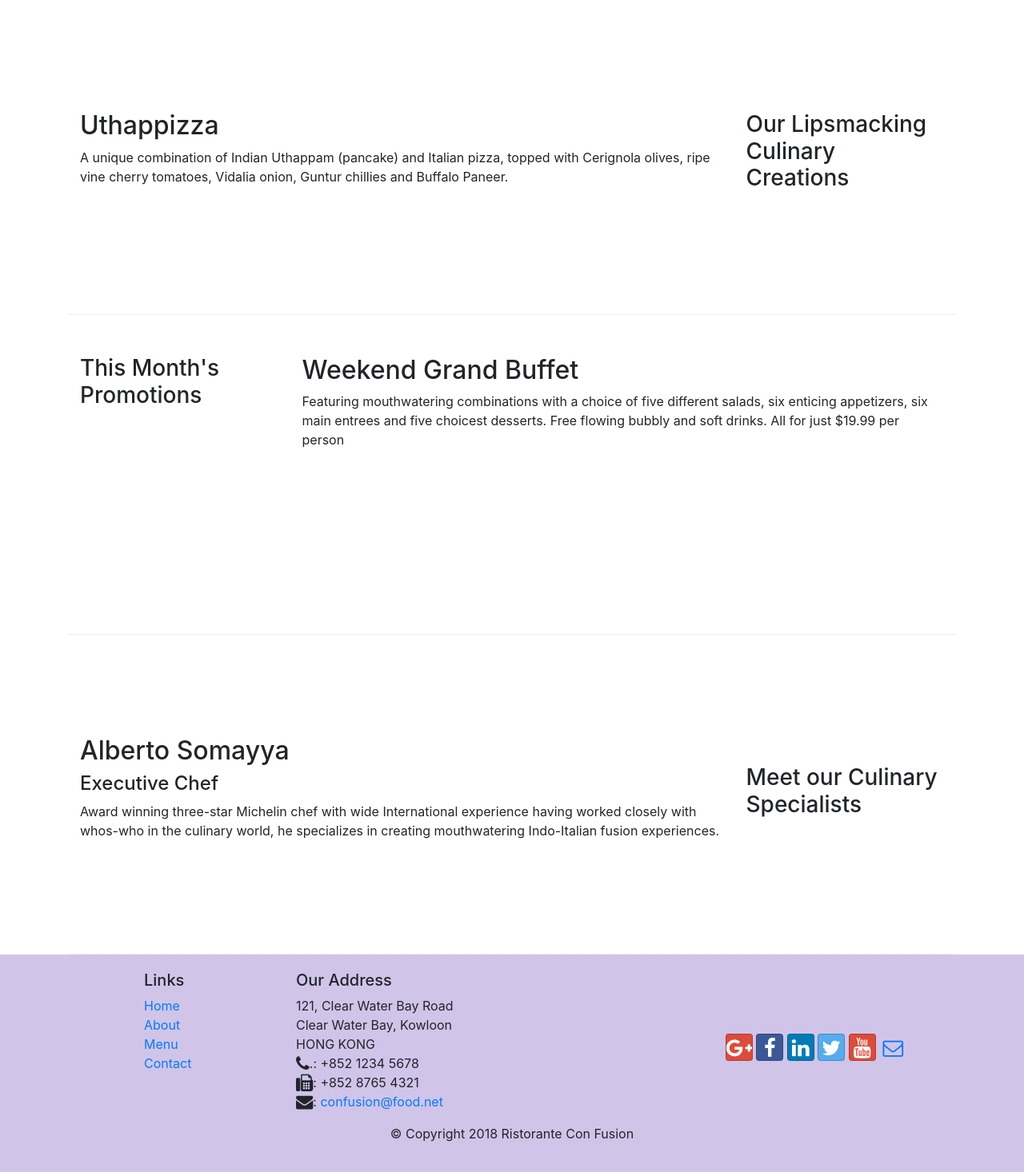
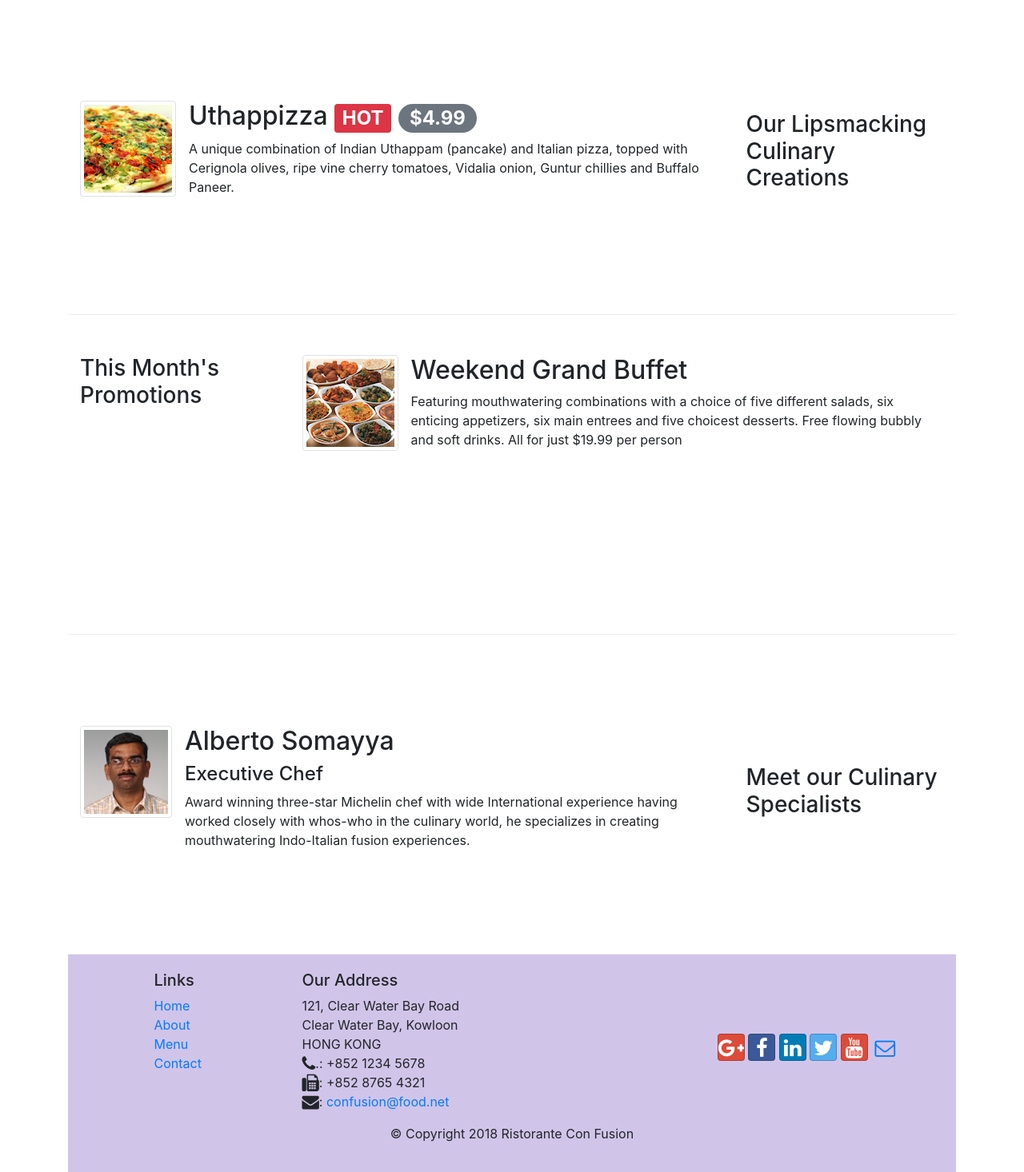
Before and after one commit to swetaumrao29/GIT, a website: page index.html in a window 1280 px wide. Shown: the part 340-1806 px from the top of the page at 80% size. Drawn offline with nearby package versions, Linux system fonts and the light colour scheme.

Commit message:
altering User

```diff
--- a/index.html
+++ b/index.html
@@ -21,7 +21,7 @@
              <button class="navbar-toggler" type="button" data-toggle="collapse" data-target="#Navbar">
                 <span class="navbar-toggler-icon"></span>
              </button>
-            <a class="navbar-brand mr-auto" href="#">Ristorante Con Fusion</a>
+            <a class="navbar-brand mr-auto" href="#"><img src="img/logo.png" height="30" width="41"></a>
         <div class="collapse navbar-collapse" id="Navbar">
              <ul class="navbar-nav mr-auto">
                 <li class="nav-item active"><a class="nav-link" href="#"><span class="fa fa-home fa-lg"></span> Home</a></li>
@@ -52,8 +52,15 @@
                 <h3>Our Lipsmacking Culinary Creations</h3>
             </div>
             <div class="col col-sm order-sm-first col-md">
-                <h2>Uthappizza</h2>
-                <p>A unique combination of Indian Uthappam (pancake) and Italian pizza, topped with Cerignola olives, ripe vine cherry tomatoes, Vidalia onion, Guntur chillies and Buffalo Paneer.</p>
+                <div class="media">
+                    <img class="d-flex mr-3 img-thumbnail align-se"
+                    src="img/uthappizza.png" alt="uthappizza">
+                    <div class="media-body">
+                    <h2 class="mt-0">Uthappizza <span class="badge badge-danger">HOT</span>
+                    <span class="badge badge-pill badge-secondary">$4.99</span></h2>
+                    <p>A unique combination of Indian Uthappam (pancake) and Italian pizza, topped with Cerignola olives, ripe vine cherry tomatoes, Vidalia onion, Guntur chillies and Buffalo Paneer.</p>
+                    </div>
+                </div>
             </div>
         </div>
 
@@ -63,8 +70,14 @@
                 <h3>This Month's Promotions</h3>
             </div>
             <div class="col col-sm col-md">
-                <h2>Weekend Grand Buffet</h2>
-                <p>Featuring mouthwatering combinations with a choice of five different salads, six enticing appetizers, six main entrees and five choicest desserts. Free flowing bubbly and soft drinks. All for just $19.99 per person </p>
+                <div class="media">
+                    <img class="d-flex mr-3 img-thumbnail align-se"
+                    src="img/buffet.png" alt="Weekend Grand Buffet">
+                    <div class="media-body">
+                     <h2 class='mt-0'>Weekend Grand Buffet</h2>
+                     <p>Featuring mouthwatering combinations with a choice of five different salads, six enticing appetizers, six main entrees and five choicest desserts. Free flowing bubbly and soft drinks. All for just $19.99 per person </p>
+                    </div>
+                </div>
             </div>
         </div>
 
@@ -73,10 +86,15 @@
                 <h3>Meet our Culinary Specialists</h3>
             </div>
             <div class="col col-sm order-sm-first col-md">
-                <h2>Alberto Somayya</h2>
-                <h4>Executive Chef</h4>
-                <p>Award winning three-star Michelin chef with wide International experience having worked closely with whos-who in the culinary world, he specializes in creating mouthwatering Indo-Italian fusion experiences. </p>
-            </div>
+                <div class="media">
+                    <img class="d-flex mr-3 img-thumbnail align-se"
+                    src="img/alberto.png" alt="Alberto Somayya">
+                    <div class="media-body">
+                       <h2 class="mt-0">Alberto Somayya</h2>
+                       <h4>Executive Chef</h4>
+                       <p>Award winning three-star Michelin chef with wide International experience having worked closely with whos-who in the culinary world, he specializes in creating mouthwatering Indo-Italian fusion experiences. </p>
+                    </div>
+                </div>
         </div>
     </div>
 
```
Also changed, not shown: aboutus.html (+1 -1 lines), contactus.html (+1 -1 lines).
